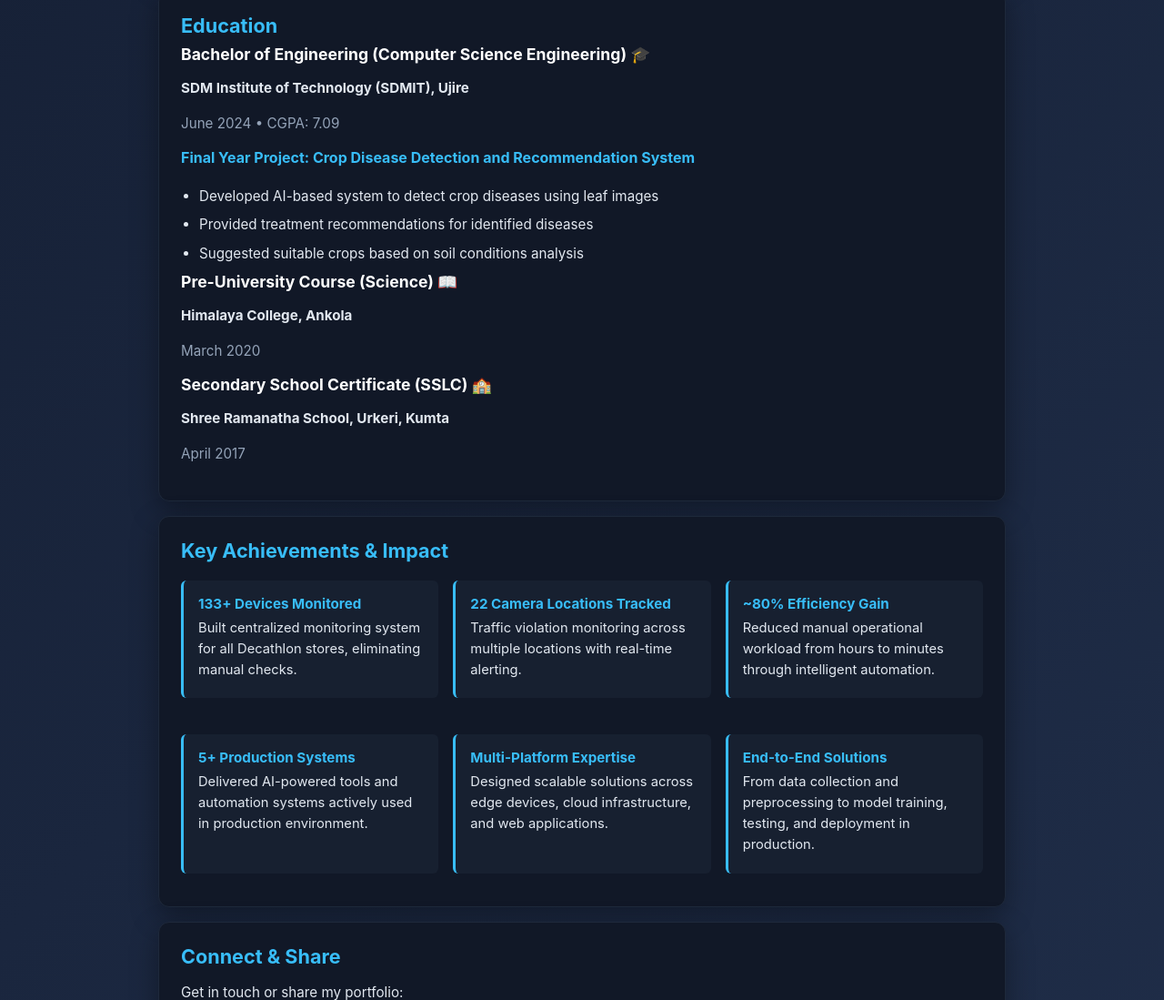
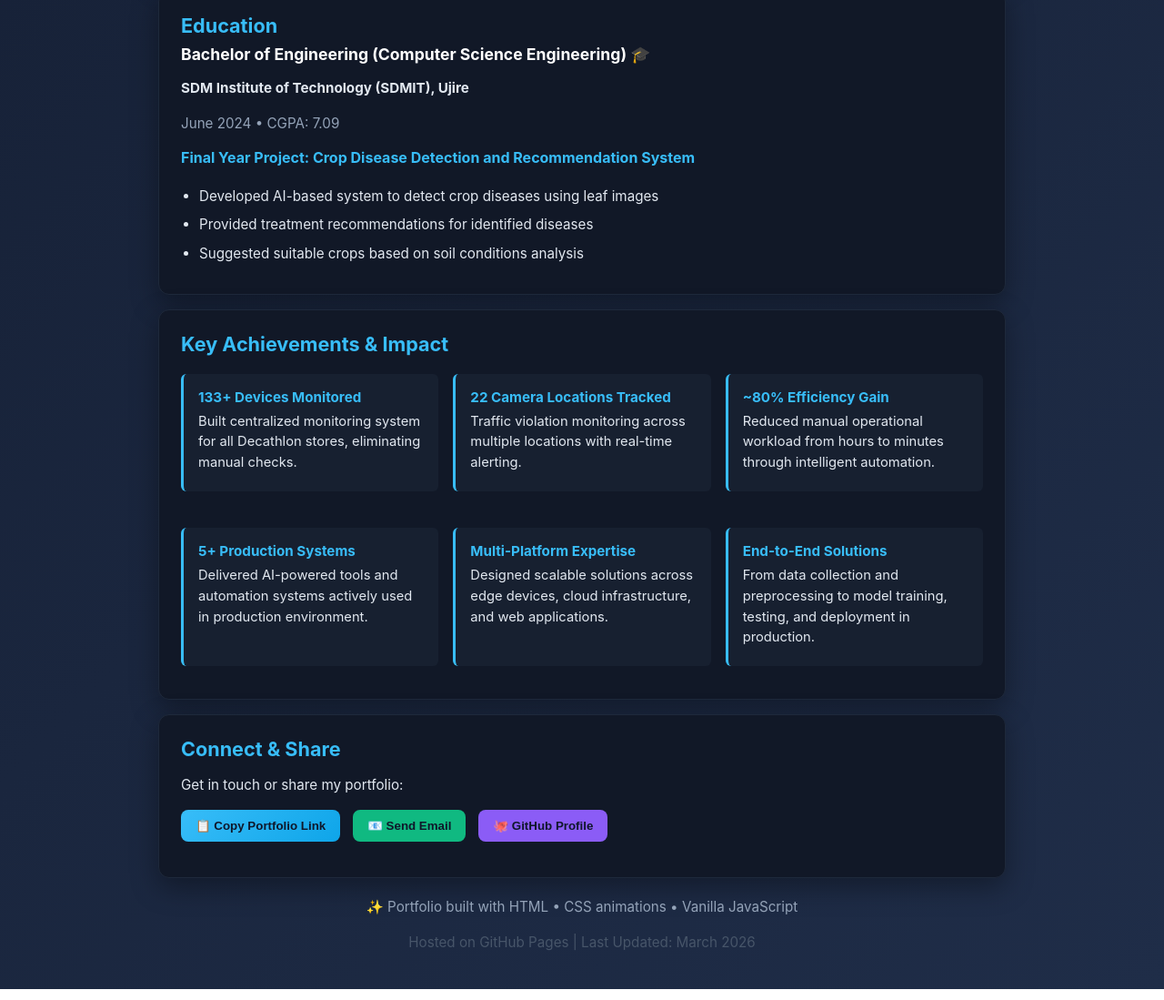
Before and after one commit to ShashankIM/shashank_i_m_portfolio, a plain HTML site: page index.html in a window 1280 px wide. Shown: the part 3636-4735 px from the top of the page at 91% size. Drawn offline with Linux system fonts and the light colour scheme.

Commit message:
Remove education section from index.html
Removed education details from the index.html file.

```diff
--- a/index.html
+++ b/index.html
@@ -422,14 +422,6 @@
         <li>Provided treatment recommendations for identified diseases</li>
         <li>Suggested suitable crops based on soil conditions analysis</li>
       </ul>
-
-      <h3>Pre-University Course (Science) 📖</h3>
-      <p><strong>Himalaya College, Ankola</strong></p>
-      <p class="right">March 2020</p>
-
-      <h3>Secondary School Certificate (SSLC) 🏫</h3>
-      <p><strong>Shree Ramanatha School, Urkeri, Kumta</strong></p>
-      <p class="right">April 2017</p>
     </div>
 
     <div class="card">
```
